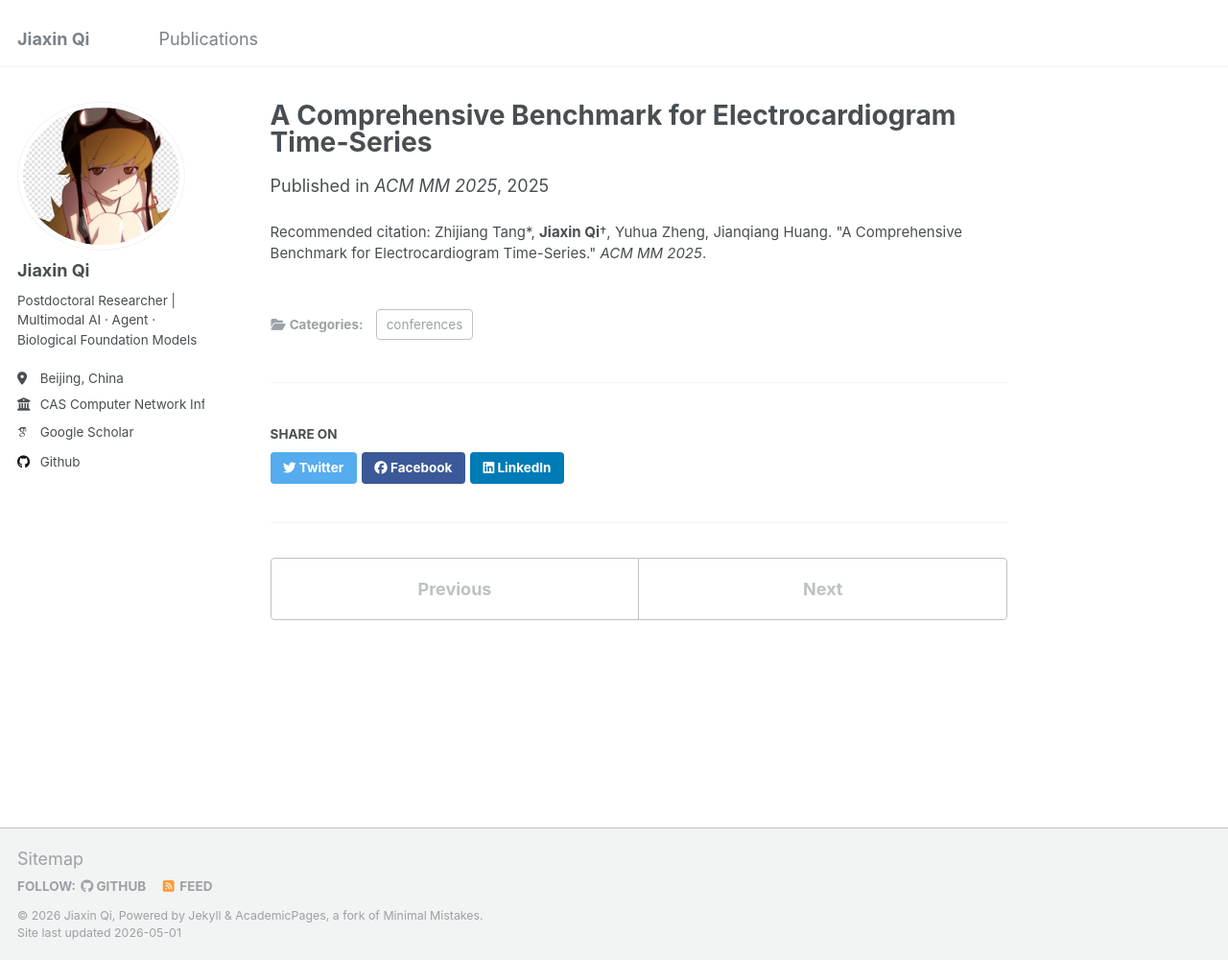
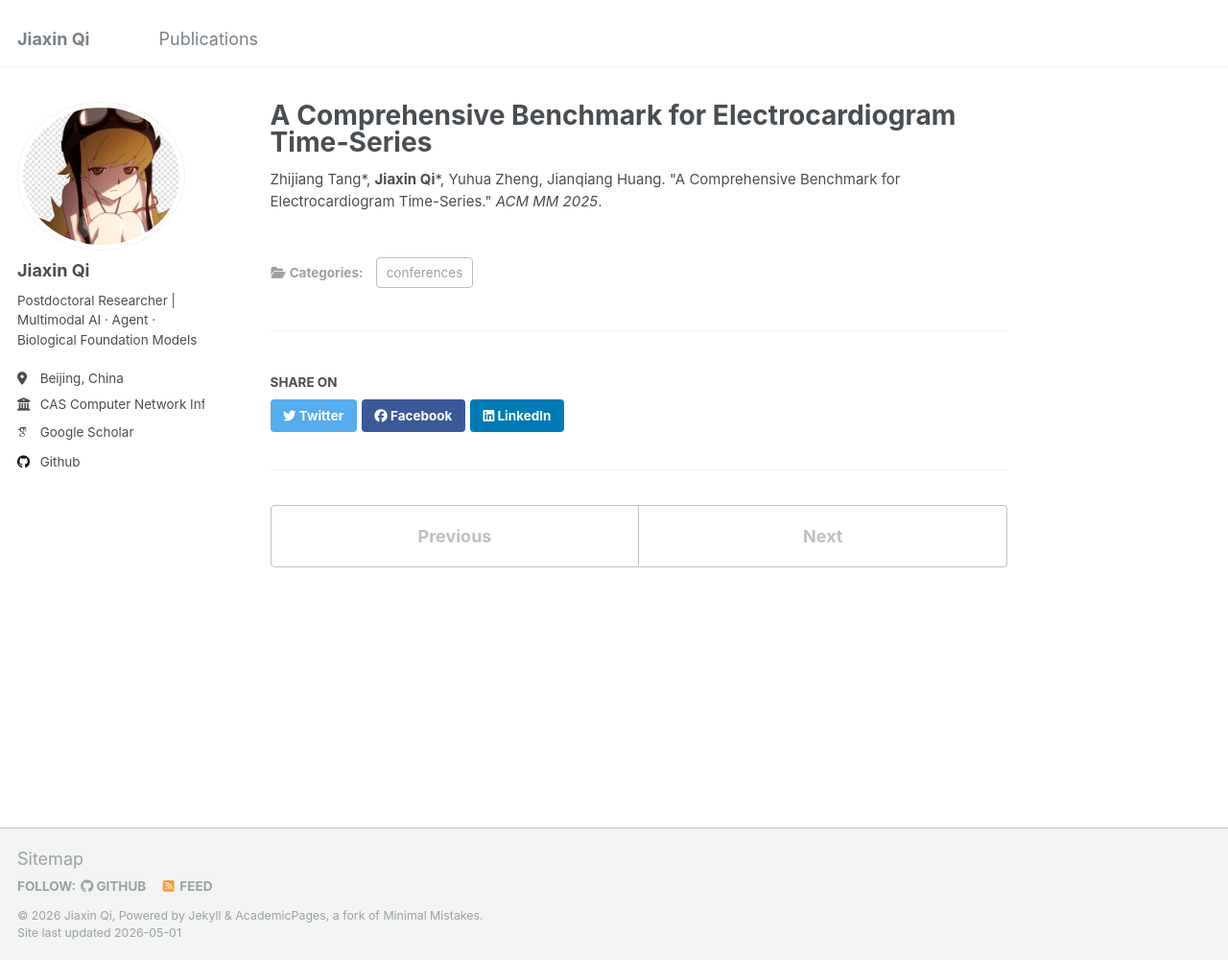
Before and after one commit to simpleshinobu/simpleshinobu.github.io, a Jekyll site: the page built from _publications/2025-ecg-benchmark.md, in a window 1280 px wide and 1000 px high. Shown: the whole window at 96% size. Built offline with Jekyll 4.4.1, drawn with Linux system fonts in a browser that asks for light colours; some web fonts are replaced.

Commit message:
publications: drop venue line, drop 'Recommended citation' prefix, dagger->star for co-first

```diff
--- a/_includes/archive-single.html
+++ b/_includes/archive-single.html
@@ -43,7 +43,6 @@
         {% if post.collection == 'teaching' %}
           <p> {{ post.type }}, <i>{{ post.venue }}</i>, {{ post.date | default: "1900-01-01" | date: "%Y" }} </p>
         {% elsif post.collection == 'publications' %}
-          <p>Published in <i>{{ post.venue }}</i>, {{ post.date | default: "1900-01-01" | date: "%Y" }} </p>
         {% elsif post.date %}
          <p class="page__date"><strong><i class="fa fa-fw fa-calendar" aria-hidden="true"></i> {{ site.data.ui-text[site.locale].date_label | default: "Published:" }}</strong> <time datetime="{{ post.date | default: "1900-01-01" | date_to_xmlschema }}">{{ post.date | default: "1900-01-01" | date: "%B %d, %Y" }}</time></p>
         {% endif %}
--- a/_layouts/single.html
+++ b/_layouts/single.html
@@ -36,6 +36,7 @@ layout: default
 
         {% if page.collection == 'teaching' %}
           <p> {{ page.type }}, <i>{{ page.venue }}</i>, {{ page.date | default: "1900-01-01" | date: "%Y" }} </p>
+        {% elsif page.collection == 'publications' %}
         {% elsif page.venue and page.date %}
           <p>Published in <i>{{ page.venue }}</i>, {{ page.date | default: "1900-01-01" | date: "%Y" }} </p>
         {% elsif page.date %}
@@ -48,13 +49,13 @@ layout: default
         {{ content }}
 
         {% if page.citation and page.paperurl and page.slidesurl %}
-          <p style="font-size: smaller">Recommended citation: {{ page.citation }}<br /><a href="{{ page.paperurl }}">Download Paper</a> | <a href="{{ page.slidesurl }}">Download Slides</a></p>
+          <p style="font-size: smaller">{{ page.citation }}<br /><a href="{{ page.paperurl }}">Download Paper</a> | <a href="{{ page.slidesurl }}">Download Slides</a></p>
         {% elsif page.citation and page.paperurl %}
-          <p style="font-size: smaller">Recommended citation: {{ page.citation }}<br /><a href="{{ page.paperurl }}">Download Paper</a></p>
+          <p style="font-size: smaller">{{ page.citation }}<br /><a href="{{ page.paperurl }}">Download Paper</a></p>
         {% elsif page.citation and page.slidesurl %}
-          <p style="font-size: smaller">Recommended citation: {{ page.citation }}<br /><a href="{{ page.slidesurl }}">Download Slides</a></p>
+          <p style="font-size: smaller">{{ page.citation }}<br /><a href="{{ page.slidesurl }}">Download Slides</a></p>
         {% elsif page.citation %}
-          <p style="font-size: smaller">Recommended citation: {{ page.citation }}</p>
+          <p style="font-size: smaller">{{ page.citation }}</p>
         {% elsif page.slidesurl %}
           <p style="font-size: smaller"><a href="{{ page.slidesurl }}">Download Slides</a></p>
         {% endif %}
--- a/_publications/2025-ecg-benchmark.md
+++ b/_publications/2025-ecg-benchmark.md
@@ -5,5 +5,5 @@ category: conferences
 permalink: /publication/2025-ecg-benchmark
 date: 2025-01-01
 venue: 'ACM MM 2025'
-citation: 'Zhijiang Tang*, <b>Jiaxin Qi</b>†, Yuhua Zheng, Jianqiang Huang. "A Comprehensive Benchmark for Electrocardiogram Time-Series." <i>ACM MM 2025</i>.'
+citation: 'Zhijiang Tang*, <b>Jiaxin Qi</b>*, Yuhua Zheng, Jianqiang Huang. "A Comprehensive Benchmark for Electrocardiogram Time-Series." <i>ACM MM 2025</i>.'
 ---
```
Also changed, not shown: _publications/2026-cccaption.md (+1 -1 lines), _publications/2026-spatial-transcriptomics.md (+1 -1 lines).
